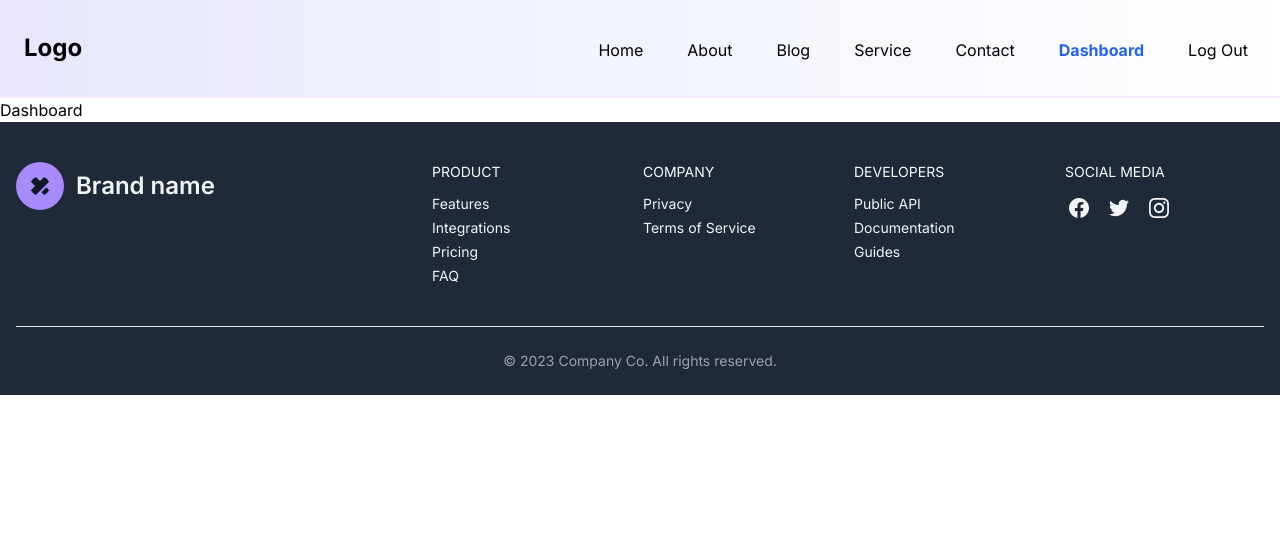
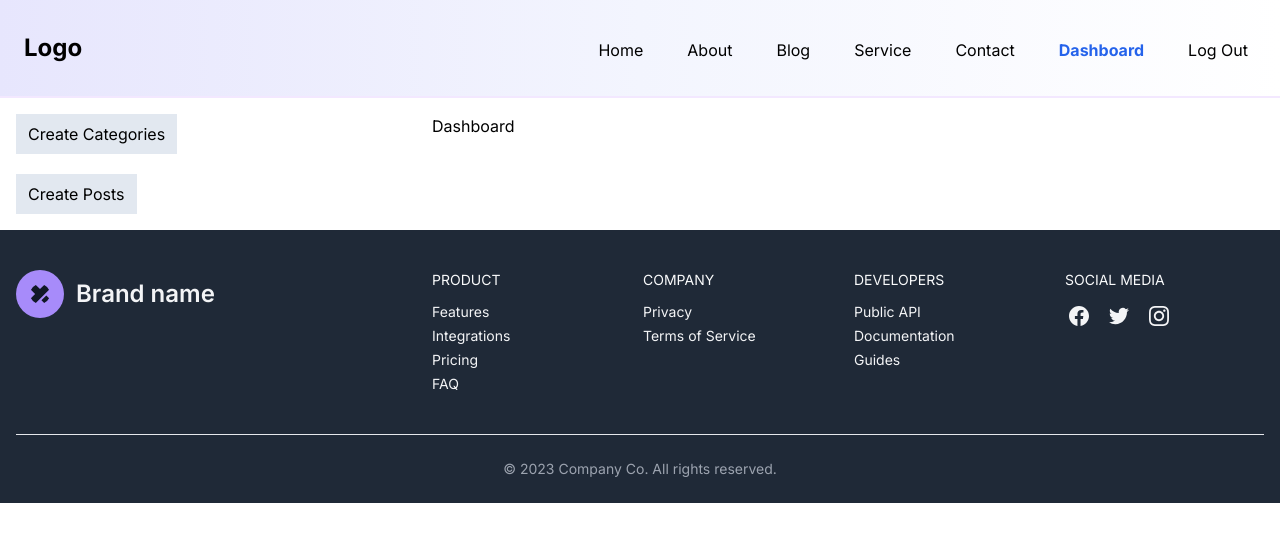
Before and after one commit to mehedi-hasan95/assingment-20, a Next.js app: page /dashboard in a window 1280 px wide. Shown: the top 542 px of the page. Built offline with nearby package versions, Linux system fonts and the light colour scheme.

Commit message:
Dashboard layout done

```diff
--- /dev/null
+++ b/src/app/dashboard/layout.jsx
@@ -0,0 +1,29 @@
+import MainMenu from "@/components/menu/MainMenu";
+import Link from "next/link";
+
+const DashboardLayout = ({ children }) => {
+    return (
+        <div>
+            <MainMenu />
+            <div className="container mx-auto p-4 md:flex">
+                <div className="w-1/3 flex gap-5 flex-col">
+                    <Link
+                        href="/dashboard/categories"
+                        className="bg-slate-200 px-3 py-2 max-w-max "
+                    >
+                        Create Categories
+                    </Link>
+                    <Link
+                        href="/dashboard/posts"
+                        className="bg-slate-200 px-3 py-2 max-w-max "
+                    >
+                        Create Posts
+                    </Link>
+                </div>
+                <div className="w-2/3">{children}</div>
+            </div>
+        </div>
+    );
+};
+
+export default DashboardLayout;
--- a/src/app/dashboard/page.jsx
+++ b/src/app/dashboard/page.jsx
@@ -1,9 +1,6 @@
-import MainMenu from "@/components/menu/MainMenu";
-
 const page = () => {
     return (
         <div>
-            <MainMenu />
             <div>Dashboard</div>
         </div>
     );
```
Also changed, not shown: 2 other files (tests, documents, lock files or other folders).
